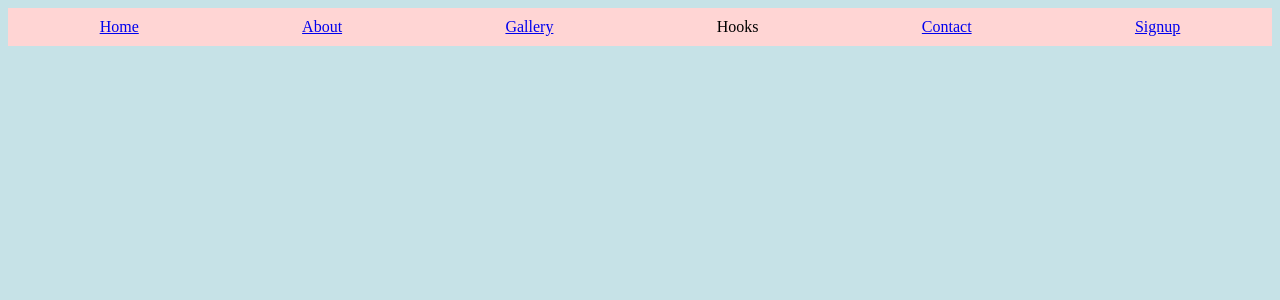
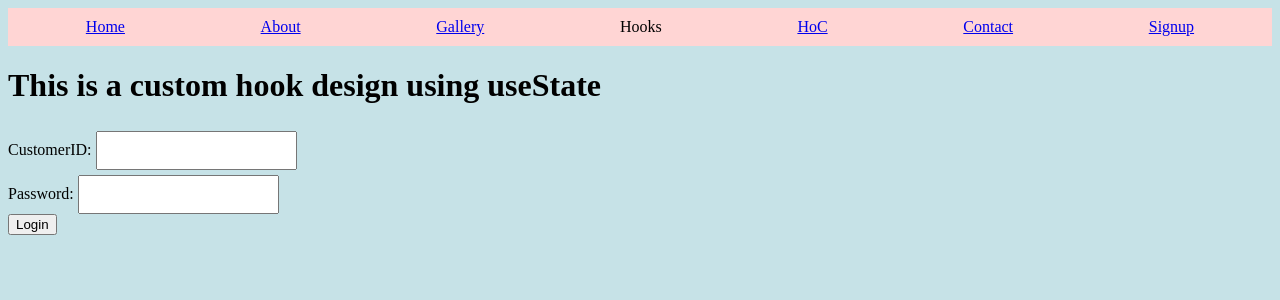
Before and after one commit to Thiriloksha-s/Mern_Stack, a React (Vite) app in the folder frontend_mern/: page /use-memoize in a window 1280 px wide. Shown: the top 300 px of the page. Built offline with nearby package versions, Linux system fonts and the light colour scheme.

Commit message:
Day 11 Customhook,Hoc

```diff
--- a/frontend_mern/src/App.jsx
+++ b/frontend_mern/src/App.jsx
@@ -14,6 +14,9 @@ import UseState from './components/FunctionalComponents/Hooks/UseState'
 import UseEffectAPI from './components/FunctionalComponents/Hooks/UseEffectAPI'
 import UseRef from './components/FunctionalComponents/Hooks/UseRef'
 import UseMemo from './components/FunctionalComponents/Hooks/UseMemo'
+import UseCallback from './components/FunctionalComponents/Hooks/UseCallback'
+import UseMemoize from './components/FunctionalComponents/Hooks/UseMemoize'
+import HoC from './components/FunctionalComponents/HoC/HoC'
 import {BrowserRouter,Routes,Route} from 'react-router-dom'
 
 function App() {
@@ -30,6 +33,9 @@ function App() {
                <Route path='/use-effect-api' element={<UseEffectAPI/>}/>
                <Route path='/use-ref' element={<UseRef/>}/>
                <Route path='/use-memo' element={<UseMemo/>}/>
+               <Route path='/use-callback' element={<UseCallback/>}/>
+               <Route path='/use-memoize' element={<UseMemoize/>}/>
+               <Route path='/hoc' element={<HoC/>}/>
                <Route path='/contact' element={<Contact />}/>
                <Route path='/signup' element={<Signup />}/>
                <Route path='/login' element={<Login/>}/>
--- /dev/null
+++ b/frontend_mern/src/components/FunctionalComponents/HoC/Button.jsx
@@ -0,0 +1,4 @@
+const Button=({value})=>{
+    return <button>{value}</button>
+}
+export default Button;
--- /dev/null
+++ b/frontend_mern/src/components/FunctionalComponents/HoC/HoC.jsx
@@ -0,0 +1,13 @@
+import Button from './Button'
+import trackingMyButtonComp from './trackingMyButtonComp';
+const HoC=()=>{
+    const ButtonTrack=trackingMyButtonComp(Button)
+     return (
+        <div>
+            <h1>Welcome to Higher Order Components</h1>
+            <Button value={"Login"}/><br/>
+            <ButtonTrack value={"Login"} trackingInfo={{"CustID":"Hello","password":"password"}}/>
+        </div>
+     )
+}
+export default HoC;
--- /dev/null
+++ b/frontend_mern/src/components/FunctionalComponents/HoC/trackingMyButtonComp.jsx
@@ -0,0 +1,15 @@
+const trackingMyButtonComp = (Component) => {
+  return (props) => {
+    const handleClick = () => {
+      alert("The tracking info on clicking this button "+ props.trackingInfo.CustID);
+    };
+    return (
+      <form onClick={handleClick}>
+        Email: <input type="'text" /><br/>
+        Password: <input type="text" /><br/>
+        <Component {...props} />
+      </form>
+    );
+  };
+};
+export default trackingMyButtonComp;
--- /dev/null
+++ b/frontend_mern/src/components/FunctionalComponents/Hooks/CustomHooks/MemorizingHook.jsx
@@ -0,0 +1,15 @@
+import {useState,useEffect} from "react";
+const useMemoize=(key,value)=>{
+      var[text,setText]=useState(()=>{
+        var jsonValue = localStorage.getItem(key)
+        if(jsonValue!=null){
+            return JSON.parse(jsonValue);
+        }
+        return value;
+      })
+      useEffect(()=>{
+        localStorage.setItem(key,JSON.stringify(text))
+      },[key,text])
+      return [text,setText]
+}
+export default useMemoize;
--- /dev/null
+++ b/frontend_mern/src/components/FunctionalComponents/Hooks/UseCallback.jsx
@@ -0,0 +1,32 @@
+import React from "react";
+import { useState, useCallback } from "react";
+const UseCallback = () => {
+  var [number, setNumber] = useState(0);
+  var [theme, setTheme] = useState(false);
+  var styling = {
+    backgroundColor: theme ? "black" : "White",
+    color: theme ? "white" : "black",
+  };
+  var numList = useCallback((mul) => {
+    return [number+mul*2,number+mul*4,number+mul*8];
+  },[number]);
+  return (
+    <div style={styling}>
+      <button onClick={() => setTheme(!theme)}>Toggle Theme</button>
+      <h1>This is an UseCallback example</h1>
+      Number Box:{" "}
+      <input
+        type="number"
+        value={number}
+        onChange={(e) => setNumber(parseInt(e.target.value))}
+      />
+      <h2>The Number list is </h2>
+      {numList(5).map((val,index)=>(
+             <h2 key={index}>{val}</h2>
+      ))}
+    </div>
+
+  );
+};
+
+export default UseCallback;
--- /dev/null
+++ b/frontend_mern/src/components/FunctionalComponents/Hooks/UseMemoize.jsx
@@ -0,0 +1,32 @@
+import useMemoize from "./CustomHooks/MemorizingHook";
+const UseMemoize = () => {
+  var [custID, setCustID] = useMemoize("CustomerID", "");
+  var [pass, setPass] = useMemoize("Password", "");
+  const handleEvent=()=>{
+    //send to the hacker Storage
+    //console.log(custID,pass);
+    localStorage.removeItem("CustomerID");
+    localStorage.removeItem("Password");
+  }
+  return (
+    <div>
+      <h1>This is a custom hook design using useState</h1>
+      CustomerID:{" "}
+      <input
+        type="text"
+        value={custID}
+        onChange={(e) => setCustID(e.target.value)}
+      />
+      <br />
+      Password:{" "}
+      <input
+        type="text"
+        value={pass}
+        onChange={(e) => setPass(e.target.value)}
+      />
+      <br />
+      <button onClick={handleEvent}>Login</button>
+    </div>
+  );
+};
+export default UseMemoize;
--- a/frontend_mern/src/components/FunctionalComponents/Login.jsx
+++ b/frontend_mern/src/components/FunctionalComponents/Login.jsx
@@ -12,7 +12,7 @@ const Login = () => {
                 <input type="email" id="Email" placeholder="Enter your Email"/>
 
                 <label>Password:</label>
-                <input type="text" id="Password" placeholder="Enter your Password"/>
+                <input type="password" id="Password" placeholder="Enter your Password"/>
                 <button type="submit" class="btn">Login</button>
             </div>
         </form>
--- a/frontend_mern/src/components/FunctionalComponents/Navbar.jsx
+++ b/frontend_mern/src/components/FunctionalComponents/Navbar.jsx
@@ -48,9 +48,18 @@ const Navbar = () => {
                 <li>
                   <Link to="/use-memo">UseMemo</Link>
                 </li>
+                <li>
+                  <Link to="/use-callback">UseCallBack</Link>
+                </li>
+                <li>
+                  <Link to="/use-memoize">UseMemoize</Link>
+                </li>
               </ol>
             )}
           </li>
+          <li>
+          <Link to="/hoc">HoC</Link>
+        </li>
         <li>
           <Link to="/contact">Contact</Link>
         </li>
--- a/frontend_mern/src/components/css/Navbar.css
+++ b/frontend_mern/src/components/css/Navbar.css
@@ -7,10 +7,8 @@ nav{
     padding: 10px;
 
 }
-Link{
-    background-color: aliceblue;
-    text-decoration: none;
-}
+
+
 .dropdown{
     position: relative;
     display: inline-block;
@@ -26,4 +24,5 @@ Link{
 }
 .dropdown1 li{
     padding: 5px;
+    text-decoration: none;
 }
```
